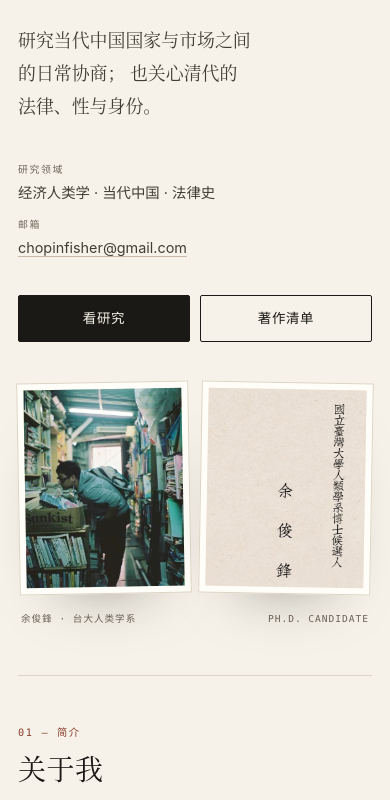
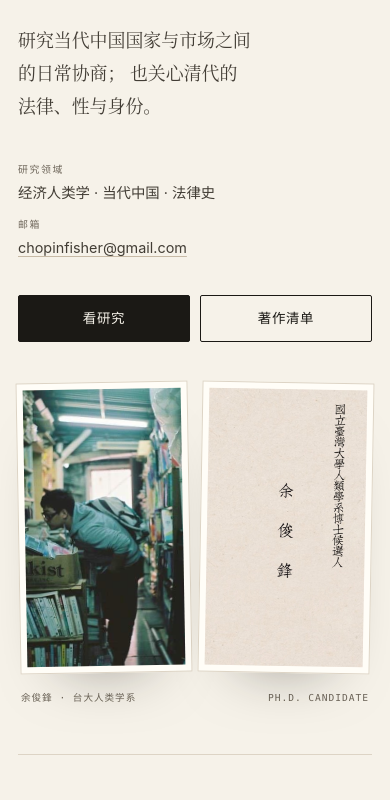
Before and after one commit to manongchopin/personal-website, a plain HTML site: page index.html in a window 390 px wide. Shown: the part 280-1080 px from the top of the page. Drawn offline with Linux system fonts and the light colour scheme.

Commit message:
Match hero frames to uncropped business card

```diff
--- a/style.css
+++ b/style.css
@@ -324,7 +324,7 @@ ul, ol {
 
 .hero-figure {
   justify-self: end;
-  width: min(100%, 470px);
+  width: min(100%, 480px);
   margin: 0;
 }
 
@@ -356,7 +356,7 @@ ul, ol {
 .hero-card img {
   display: block;
   width: 100%;
-  aspect-ratio: 4 / 5;
+  aspect-ratio: 4 / 7;
   object-fit: cover;
 }
 
@@ -366,7 +366,8 @@ ul, ol {
 }
 
 .hero-card img {
-  object-position: center top;
+  object-fit: contain;
+  object-position: center center;
   background: var(--paper);
 }
 
@@ -1106,7 +1107,7 @@ ul, ol {
 
   .hero-figure {
     justify-self: start;
-    width: 400px;
+    width: 420px;
   }
 
   .about-grid {
```
Also changed, not shown: 1 other file.
